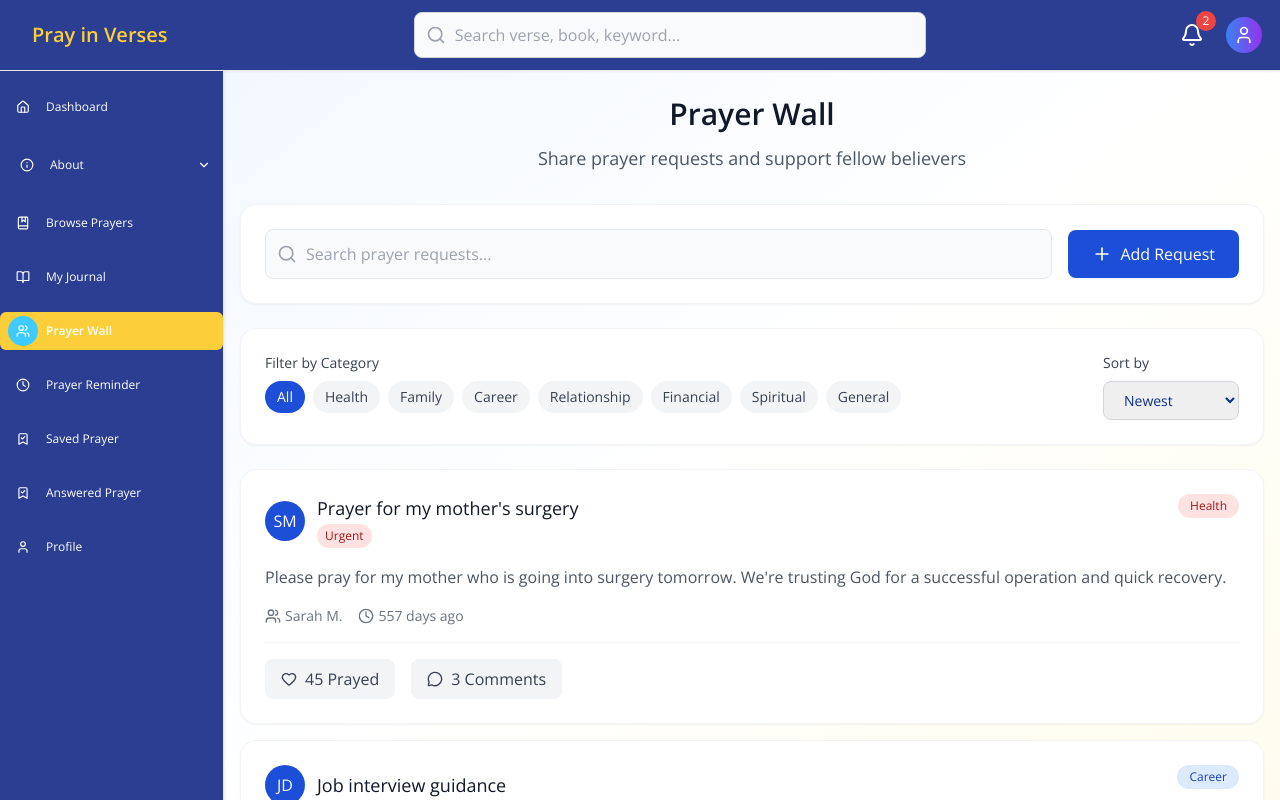
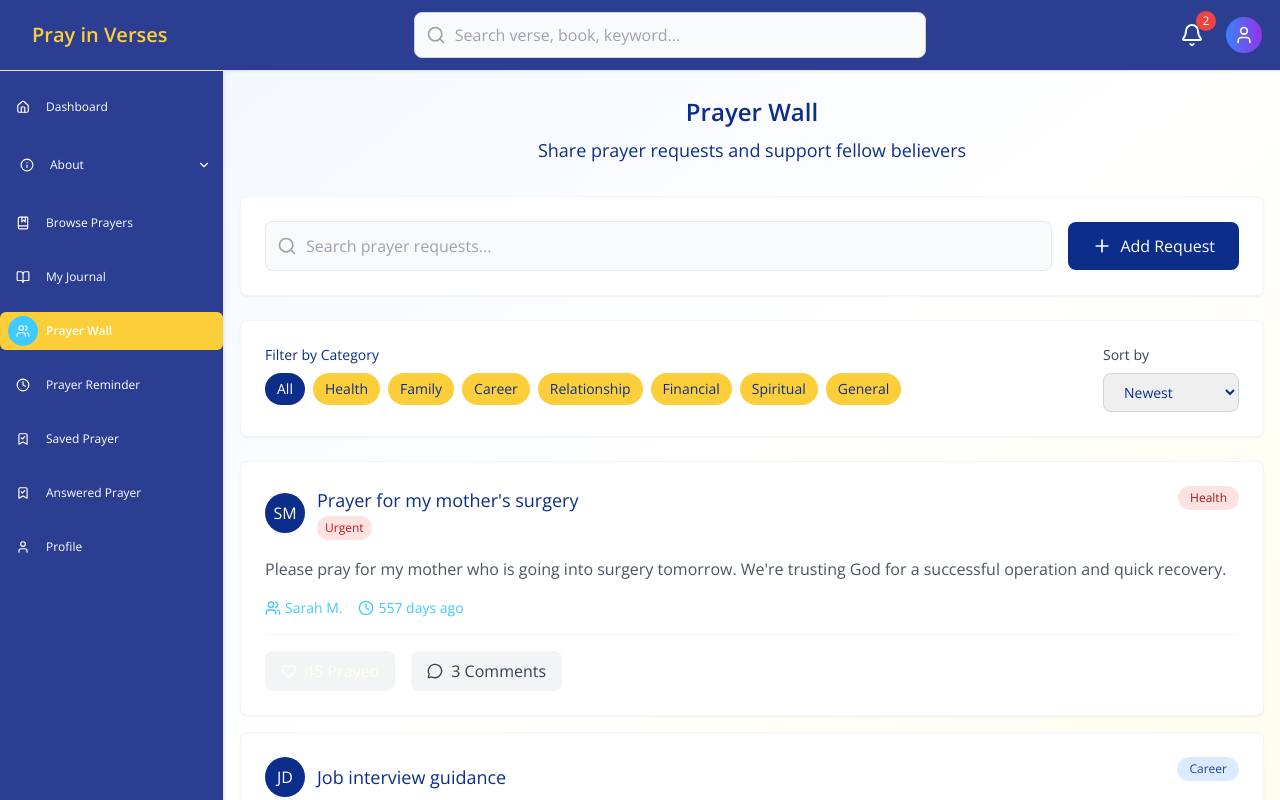
Before and after one commit to preckidtech/Pray-in-Verses, a React (Vite) app: page /prayer-wall in a window 1280 px wide. Shown: the top 800 px of the page. Built offline with nearby package versions, Linux system fonts and the light colour scheme.

Commit message:
prayer wall brand fix

```diff
--- a/src/pages/PrayerWalls.jsx
+++ b/src/pages/PrayerWalls.jsx
@@ -205,12 +205,12 @@ const PrayerWalls = () => {
       <div className="container mx-auto px-4 py-8 space-y-6">
         {/* Header */}
         <div className="text-center mb-8">
-          <h1 className="text-3xl font-semibold text-gray-900 mb-3">Prayer Wall</h1>
-          <p className="text-lg text-gray-600">Share prayer requests and support fellow believers</p>
+          <h1 className="text-2xl md:text-2xl font-bold text-[#0C2E8A] mb-2 flex items-center justify-center gap-3">Prayer Wall</h1>
+          <p className="text-sm md:text-lg text-[#0C2E8A]">Share prayer requests and support fellow believers</p>
         </div>
 
         {/* Search and Add Button */}
-        <div className="bg-white rounded-xl shadow-sm border border-gray-100 p-6 mb-6">
+        <div className="bg-white rounded-lg shadow-sm border border-gray-100 p-6 mb-6">
           <div className="flex flex-col md:flex-row justify-between items-center gap-4">
             <div className="relative flex-1">
               <Search className="absolute left-3 top-1/2 -translate-y-1/2 text-gray-400 w-5 h-5" />
@@ -223,7 +223,7 @@ const PrayerWalls = () => {
               />
             </div>
             <button
-              className="flex items-center gap-2 bg-blue-700 text-white px-6 py-3 rounded-lg hover:bg-blue-800 transition font-medium"
+              className="flex items-center gap-2 bg-[#0C2E8A] text-white px-6 py-3 rounded-lg hover:bg-blue-800 transition font-medium"
               onClick={() => setShowModal(true)}
             >
               <Plus className="w-5 h-5" /> Add Request
@@ -232,18 +232,18 @@ const PrayerWalls = () => {
         </div>
 
         {/* Filters */}
-        <div className="bg-white rounded-xl shadow-sm border border-gray-100 p-6">
+        <div className="bg-white rounded-lg shadow-sm border border-gray-100 p-6">
           <div className="flex flex-col md:flex-row gap-4">
             <div className="flex-1">
-              <label className="block text-sm font-medium text-gray-700 mb-2">Filter by Category</label>
+              <label className="block text-sm font-medium text-[#0C2E8A] mb-2">Filter by Category</label>
               <div className="flex flex-wrap gap-2">
                 {categories.map((cat) => (
                   <button
                     key={cat}
                     className={`px-3 py-1.5 rounded-full text-sm font-medium transition ${
                       selectedCategory === cat
-                        ? "bg-blue-700 text-white"
-                        : "bg-gray-100 text-gray-700 hover:bg-gray-200"
+                        ? "bg-[#0C2E8A] text-white"
+                        : "bg-[#FCCF3A] text-[#0C2E8A] font-bold hover:bg-[#ABBC6B]"
                     }`}
                     onClick={() => setSelectedCategory(cat)}
                   >
@@ -257,7 +257,7 @@ const PrayerWalls = () => {
               <select
                 value={sortBy}
                 onChange={(e) => setSortBy(e.target.value)}
-                className="px-4 py-2 border border-gray-300 rounded-lg focus:ring-2 focus:ring-blue-500 focus:border-transparent text-sm"
+                className="px-4 py-2 border border-gray-300 rounded-lg focus:ring-2 focus:ring-[#0C2E8A] focus:border-transparent text-sm"
               >
                 <option value="newest">Newest</option>
                 <option value="oldest">Oldest</option>
@@ -273,17 +273,17 @@ const PrayerWalls = () => {
           {sortedRequests.map((req) => (
             <div
               key={req.id}
-              className="bg-white rounded-xl shadow-sm border border-gray-100 p-6 hover:shadow-lg transition-shadow duration-300"
+              className="bg-white rounded-lg shadow-sm border border-gray-100 p-6 hover:shadow-lg transition-shadow duration-300"
             >
               <div className="flex justify-between items-start mb-4">
                 <div className="flex items-center space-x-3">
-                  <div className="w-10 h-10 bg-blue-700 text-white rounded-full flex items-center justify-center font-medium">
+                  <div className="w-10 h-10 bg-[#0C2E8A] text-white rounded-full flex items-center justify-center font-medium">
                     {req.avatar}
                   </div>
                   <div>
-                    <h3 className="text-lg font-medium text-gray-900">{req.title}</h3>
+                    <h3 className="text-lg font-medium text-[#0C2E8A]">{req.title}</h3>
                     {req.isUrgent && (
-                      <span className="inline-block px-2 py-1 bg-red-100 text-red-800 text-xs rounded-full font-medium">
+                      <span className="inline-block px-2 py-1 bg-red-100 text-[#BA1A1A] text-xs rounded-full font-medium">
                         Urgent
                       </span>
                     )}
@@ -298,7 +298,7 @@ const PrayerWalls = () => {
 
               <p className="text-gray-600 mb-4 leading-relaxed">{req.content}</p>
 
-              <div className="flex items-center text-sm text-gray-500 gap-4 mb-4">
+              <div className="flex items-center text-sm text-[#3FCBFF] gap-4 mb-4">
                 <span className="flex items-center gap-1">
                   <Users className="w-4 h-4" /> {req.author}
                 </span>
@@ -312,8 +312,8 @@ const PrayerWalls = () => {
                   onClick={() => handlePray(req.id)}
                   className={`flex items-center gap-2 px-4 py-2 rounded-lg transition font-medium ${
                     req.prayed
-                      ? "bg-red-100 text-red-700 hover:bg-red-200"
-                      : "bg-gray-100 text-gray-700 hover:bg-gray-200"
+                      ? "bg-red-100 text-[#BA1A1A] hover:bg-red-200"
+                      : "bg-gray-100 text-[#FFFEF0] hover:bg-gray-200"
                   }`}
                 >
                   <Heart className="w-4 h-4" /> {req.prayers} Prayed
@@ -346,11 +346,11 @@ const PrayerWalls = () => {
                       placeholder="Add a supportive comment..."
                       value={newComment}
                       onChange={(e) => setNewComment(e.target.value)}
-                      className="flex-1 px-4 py-2 border border-gray-300 rounded-lg focus:ring-2 focus:ring-blue-500 focus:border-transparent"
+                      className="flex-1 px-4 py-2 border border-gray-300 rounded-lg focus:ring-2 focus:ring-[#0C2E8A] focus:border-transparent"
                     />
                     <button
                       onClick={() => handleAddComment(req.id)}
-                      className="bg-blue-700 text-white px-4 py-2 rounded-lg hover:bg-blue-800 transition"
+                      className="bg-[#0C2E8A] text-white px-4 py-2 rounded-lg hover:bg-blue-800 transition"
                     >
                       <Send className="w-4 h-4" />
                     </button>
```
